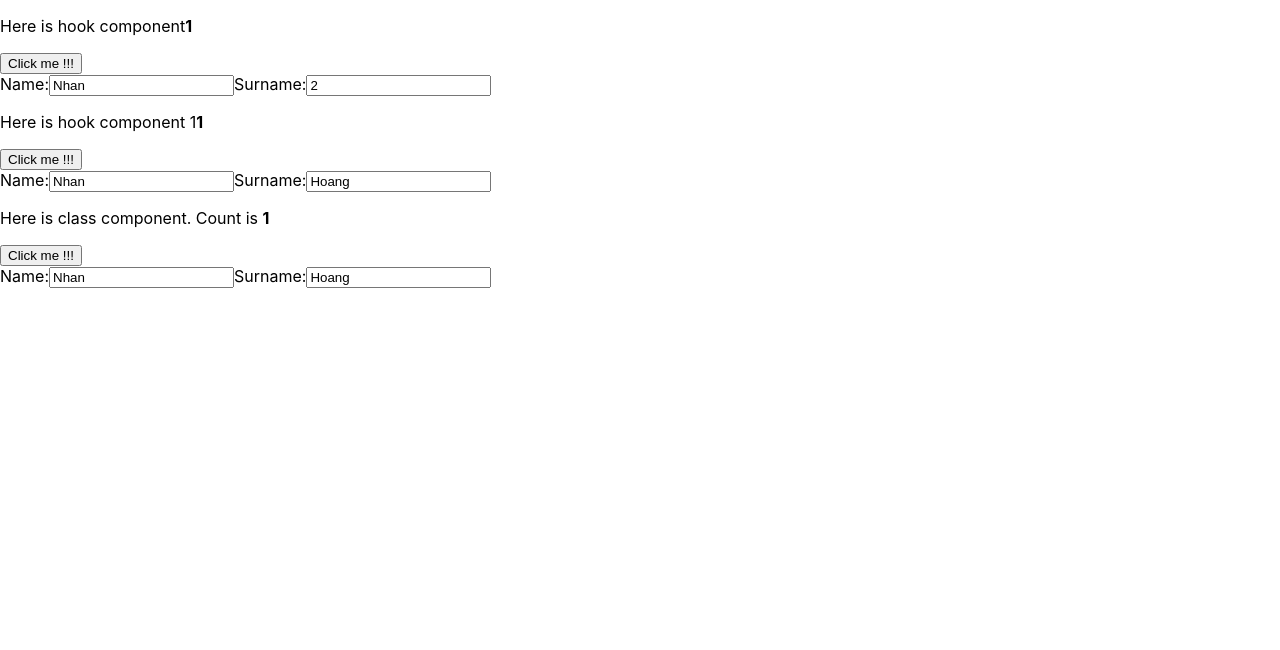
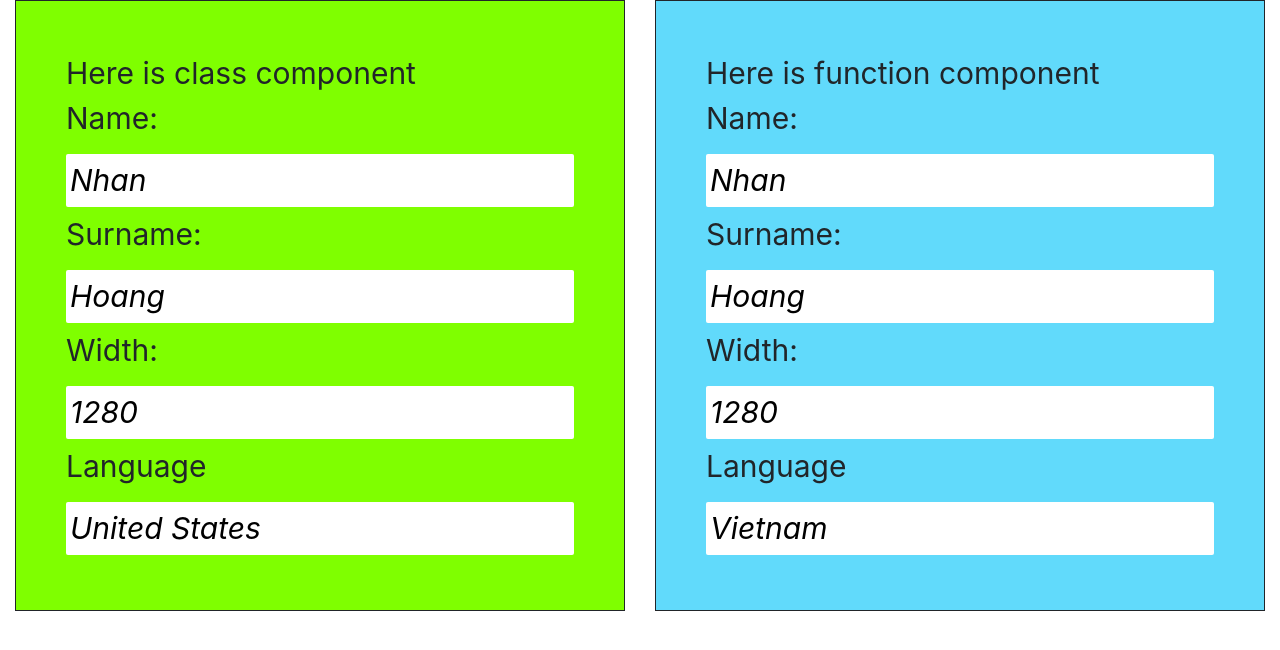
Before and after one commit to NhanHoang8195/react-hook-demo, a React (Create React App) app: page / in a window 1280 px wide. Shown: the top 650 px of the page. Built offline with nearby package versions, Linux system fonts and the light colour scheme.

Commit message:
Add hooks completed

```diff
--- a/public/index.html
+++ b/public/index.html
@@ -13,6 +13,12 @@
       user's mobile device or desktop. See https://developers.google.com/web/fundamentals/web-app-manifest/
     -->
     <link rel="manifest" href="%PUBLIC_URL%/manifest.json" />
+    <link
+            rel="stylesheet"
+            href="https://maxcdn.bootstrapcdn.com/bootstrap/4.3.1/css/bootstrap.min.css"
+            integrity="sha384-ggOyR0iXCbMQv3Xipma34MD+dH/1fQ784/j6cY/iJTQUOhcWr7x9JvoRxT2MZw1T"
+            crossorigin="anonymous"
+    />
     <!--
       Notice the use of %PUBLIC_URL% in the tags above.
       It will be replaced with the URL of the `public` folder during the build.
--- a/src/containers/demo/ClassComponent.jsx
+++ b/src/containers/demo/ClassComponent.jsx
@@ -1,49 +1,60 @@
 import React, { Component } from 'react';
-import withHoc from '../hoc';
-import Button from '../../components/button';
+import { LayoutContext, LanguageContext} from '../../context';
 
-class ClassComponent extends Component {
+export default class ClassComponent extends Component {
     constructor(props) {
         super(props);
         this.state = {
-            count: 1,
             name: 'Nhan',
             surname: 'Hoang',
+            width: window.innerWidth,
         };
         this.handleChangeName = this.handleChangeName.bind(this);
         this.handleChangeSurname = this.handleChangeSurname.bind(this);
+        this.handleChangeSize = this.handleChangeSize.bind(this);
     }
     componentDidMount() {
-        // call api
+        document.title = this.state.surname + ' ' + this.state.name;
+        window.addEventListener('resize', this.handleChangeSize);
+    }
+    componentDidUpdate() {
         document.title = this.state.surname + ' ' + this.state.name;
     }
-    componentDidUpdate() {
-        // call the same api
-        document.title = this.state.surname + ' ' + this.state.name;
+    componentWillUnmount() {
+        window.removeEventListener('resize', this.handleChangeSize);
     }
 
-    handleChangeName (e) {
+    handleChangeSize() {
+        this.setState({width: window.innerWidth});
+    }
+    handleChangeName(e) {
         this.setState({name: e.target.value});
     }
-    handleChangeSurname (e) {
+    handleChangeSurname(e) {
         this.setState({surname: e.target.value});
     }
     render() {
-        return (
-            <div>
+        return (<LayoutContext.Consumer>
+                { theme =>
+                    (<div className={theme}>
                         <form>
-                    <div>
-                        <p>Here is class component. Count is <b>{this.props.count}</b></p>
-                        <Button onClick={this.props.onClick}/>
-                    </div>
+                            <p>Here is class component</p>
                             <label>Name:</label>
                             <input value={this.state.name} onChange={this.handleChangeName} />
                             <label>Surname:</label>
                             <input value={this.state.surname} onChange={this.handleChangeSurname} />
+                            <label>Width:</label>
+                            <input value={this.state.width} readOnly />
+                            <LanguageContext.Consumer>
+                                {language => (<>
+                                    <label>Language</label>
+                                    <input value={language} readOnly />
+                                </>)}
+                            </LanguageContext.Consumer>
                         </form>
-            </div>
+                    </div>)
+                }
+        </LayoutContext.Consumer>
         );
+    };
 }
-}
-
-export default withHoc(ClassComponent);
--- a/src/containers/demo/HookComponent.jsx
+++ b/src/containers/demo/HookComponent.jsx
@@ -1,42 +1,48 @@
-import React, { useState, useEffect } from 'react';
-import Button from '../../components/button';
-import { onChangeName } from '../hoc/hooks';
-import {HookComponent1} from './HookComponent1';
+import React, { useState, useEffect, useContext } from 'react';
+import { LayoutContext, LanguageContext} from '../../context';
+export function HookComponent() {
+    const name = useFormInput('Nhan');
+    const surname = useFormInput('Hoang');
+    const layout = useContext(LayoutContext);
+    const language = useContext(LanguageContext);
+    const width = useWidthWindowSize();
+    useTitleDocument(surname.value + ' ' + name.value);
 
-export function HookComponent() {
-    const [count, setCount] = useState(1);
-    const [name, setName] = useState('Nhan');
-    const [surname, setSurname] = useState('Hoang');
-    function handleClick() {
-        setCount(4);
+    return (<div className={layout}>
+        <form>
+            <p>Here is function component</p>
+            <label>Name:</label>
+            <input {...name} />
+            <label>Surname:</label>
+            <input {...surname} />
+            <label>Width:</label>
+            <input value={width} readOnly />
+            <label>Language</label>
+            <input value={language} readOnly />
+        </form>
+    </div>);
+}
+function useTitleDocument(title) {
+    useEffect(() => {
+        document.title = title;
+    });
+}
+
+function useFormInput(initialValue) {
+    const [value, setValue] = useState(initialValue);
+    function handleChange(e) {
+        setValue(e.target.value);
     }
-    const handleClickOutsite = onChangeName();
+    return {value, onChange: handleChange};
+}
+function useWidthWindowSize() {
+    const [width, setWidth] = useState(window.innerWidth);
     useEffect(() => {
-        setSurname(handleClickOutsite.count + 1);
-        // document.title = surname + ' ' + name;
+        const handleChangeSize = () => setWidth(window.innerWidth);
+        window.addEventListener('resize', handleChangeSize);
+        return () => {
+            window.removeEventListener('resize', handleChangeSize);
+        };
     });
-    function handleChangeName (e) {
-        setName(e.target.value);
-    }
-    function handleChangeSurname (e) {
-        setSurname(e.target.value);
-    }
-    console.log('hook');
-    return (
-        <div>
-            <form>
-                <div>
-                    <p>Here is hook component
-                        <b>{handleClickOutsite.count}</b>
-                    </p>
-                    <Button onClick={handleClickOutsite.handleChange} />
-                </div>
-                <label>Name:</label>
-                <input value={name} onChange={handleChangeName} />
-                <label>Surname:</label>
-                <input value={surname} onChange={handleChangeSurname} />
-            </form>
-            <HookComponent1 />
-        </div>
-    );
+    return width;
 }
--- a/src/containers/demo/HookComponent1.jsx
+++ /dev/null
@@ -1,39 +0,0 @@
-import React, { useState, useEffect } from 'react';
-import Button from '../../components/button';
-import { onChangeName } from '../hoc/hooks';
-
-export function HookComponent1() {
-    const [count, setCount] = useState(1);
-    const [name, setName] = useState('Nhan');
-    const [surname, setSurname] = useState('Hoang');
-    function handleClick() {
-        setCount(count + 1);
-    }
-    useEffect(() => {
-       document.title = surname + ' ' + name;
-    });
-    function handleChangeName (e) {
-        setName(e.target.value);
-    }
-    function handleChangeSurname (e) {
-        setSurname(e.target.value);
-    }
-    const handleClickOutsite = onChangeName();
-    console.log('1');
-    return (
-        <div>
-            <form>
-                <div>
-                    <p>Here is hook component 1
-                        <b>{handleClickOutsite.count}</b>
-                    </p>
-                    <Button onClick={handleClickOutsite.handleChange} />
-                </div>
-                <label>Name:</label>
-                <input value={name} onChange={handleChangeName} />
-                <label>Surname:</label>
-                <input value={surname} onChange={handleChangeSurname} />
-            </form>
-        </div>
-    );
-}
--- a/src/containers/demo/index.jsx
+++ b/src/containers/demo/index.jsx
@@ -1,3 +1,2 @@
 export {default as ClassComponent} from './ClassComponent';
 export * from './HookComponent';
-export * from './HookComponent1';
--- a/src/containers/home/App.css
+++ b/src/containers/home/App.css
@@ -23,6 +23,7 @@
   color: #61dafb;
 }
 
+
 @keyframes App-logo-spin {
   from {
     transform: rotate(0deg);
--- a/src/containers/home/App.js
+++ b/src/containers/home/App.js
@@ -1,20 +1,26 @@
 import React from 'react';
-import { HookComponent, ClassComponent, HookComponent1 } from '../demo';
+import { HookComponent, ClassComponent } from '../demo';
 import { LayoutContext, LanguageContext, layout, language } from '../../context';
 
 export default function App() {
   return (
-      <div>
+    <div className='container-fluid'>
+      <div className='row'>
+          <LayoutContext.Provider value={layout.centerClass}>
+              <LanguageContext.Provider value={language.us}>
+                  <div className='col-sm-6'>
+                      <ClassComponent />
+                  </div>
+              </LanguageContext.Provider>
+          </LayoutContext.Provider>
           <LayoutContext.Provider value={layout.centerHook}>
               <LanguageContext.Provider value={language.vn}>
-                  <HookComponent />
-              </LanguageContext.Provider>
-          </LayoutContext.Provider>
-          <LayoutContext.Provider value={layout.centerClass}>
-              <LanguageContext.Provider value={language.us}>
-                  <ClassComponent />
+                  <div className='col-sm-6'>
+                    <HookComponent />
+                  </div>
               </LanguageContext.Provider>
           </LayoutContext.Provider>
       </div>
+    </div>
   );
 };
--- a/src/index.css
+++ b/src/index.css
@@ -9,22 +9,19 @@ body {
 }
 .layout-app {
   position: relative;
-  height: 100vh;
-  width: 100vw;
+  width: 100%;
+  height: 100%;
   font-size: 30px;
 }
 .layout-app form {
-  position: absolute;
-  top: 50%;
-  left: 50%;
-  transform: translate(-50%, -50%);
-  padding: 100px;
+  position: relative;
+  padding: 50px;
   border: 1px solid;
 }
-.hook-component form {
+.hook-component {
     background-color: #61dafb;
 }
-.class-component form {
+.class-component {
     background-color: chartreuse;
 }
 .layout-app form button {
@@ -39,7 +36,8 @@ body {
     cursor: pointer;
 }
 .layout-app form p {
-    display: inline;
+  white-space: nowrap;
+    display: block;
     margin: 0;
 }
 .layout-app form input {
@@ -51,6 +49,7 @@ body {
   box-shadow: none;
   font-size: 30px;
   font-style: italic;
+  width: 100%;
 }
 .layout-app form input:focus{
   outline: none;
```
Lines whose indentation alone changed are shown as unchanged.
